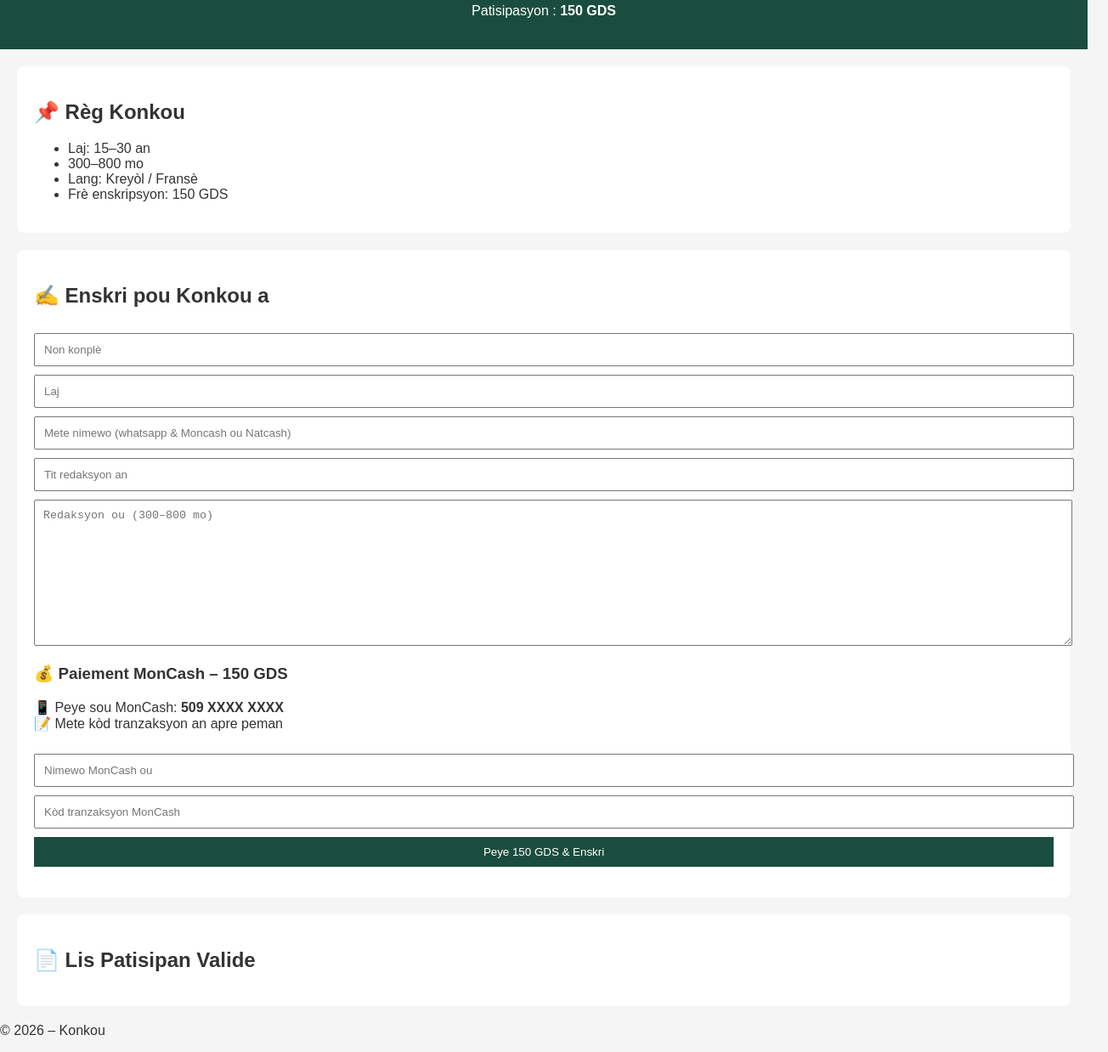
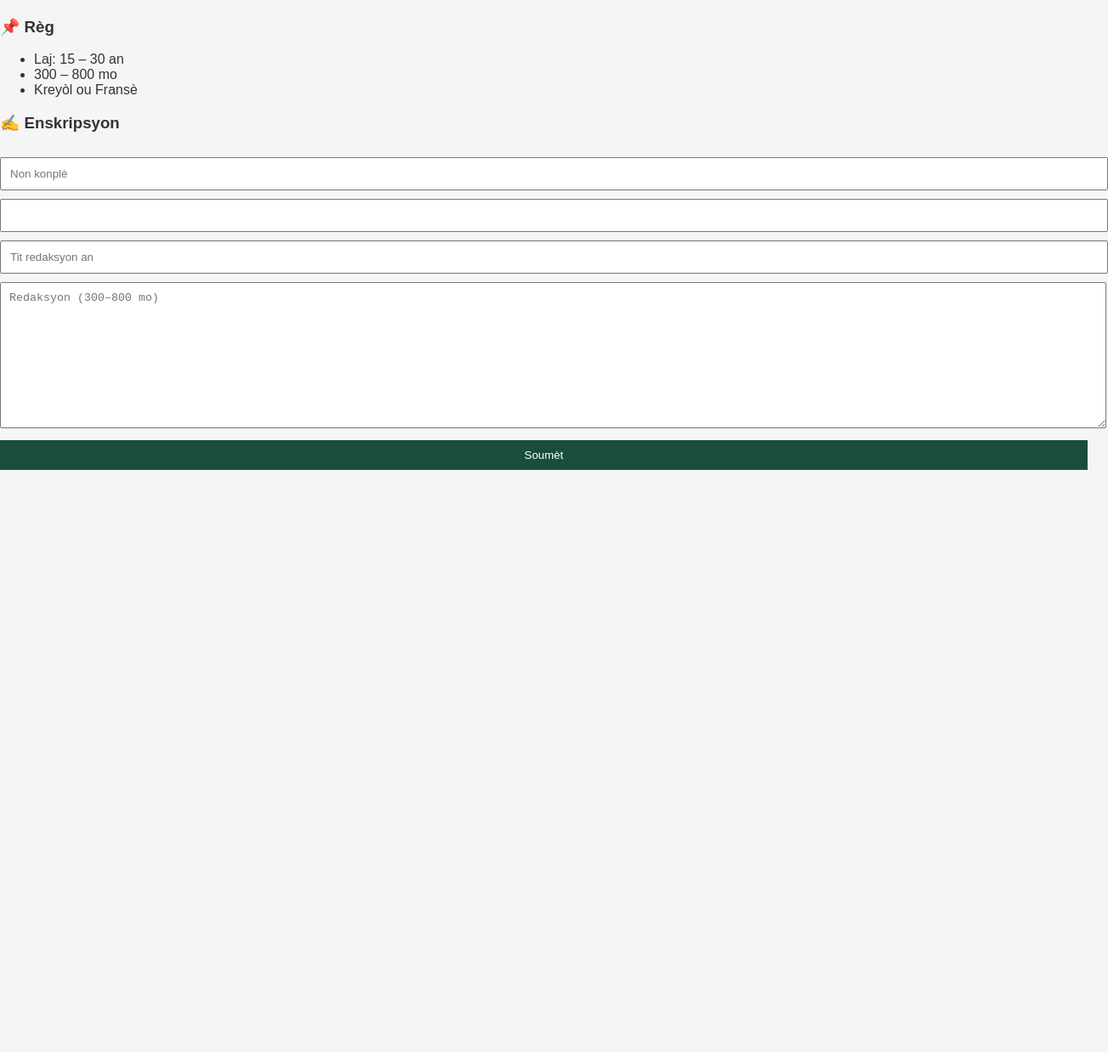
Before and after one commit to radot1530-ai/-...-Konkou, a plain HTML site: page index.html in a window 1280 px wide. Shown: the part 97-1335 px from the top of the page at 85% size, 1304 px wide, since content can reach past the window. After the commit the page ends 800 px from the top, so only its background shows below. Drawn offline with Linux system fonts and the light colour scheme.

Commit message:
Update index.html

```diff
--- a/index.html
+++ b/index.html
@@ -3,60 +3,33 @@
 <head>
   <meta charset="UTF-8">
   <title>Konkou Redaksyon – Chanje Ayiti</title>
+  <meta name="viewport" content="width=device-width, initial-scale=1">
   <link rel="stylesheet" href="style.css">
 </head>
 <body>
 
-<header>
-  <h1>-📘 Konkou- </h1>
-  <p>Patisipasyon : <strong>150 GDS</strong></p>
-</header>
+<h1>📘 Konkou Redaksyon – Chanje Ayiti</h1>
 
-<section class="regles">
-  <h2>📌 Règ Konkou</h2>
-  <ul>
-    <li>Laj: 15–30 an</li>
-    <li>300–800 mo</li>
-    <li>Lang: Kreyòl / Fransè</li>
-    <li>Frè enskripsyon: 150 GDS</li>
-  </ul>
-</section>
+<p><strong>Frè:</strong> 150 GDS</p>
 
-<section class="form-section">
-  <h2>✍️ Enskri pou Konkou a</h2>
+<h3>📌 Règ</h3>
+<ul>
+  <li>Laj: 15 – 30 an</li>
+  <li>300 – 800 mo</li>
+  <li>Kreyòl ou Fransè</li>
+</ul>
 
-  <form id="inscriptionForm">
-    <input type="text" id="nom" placeholder="Non konplè" required>
-    <input type="number" id="age" min="15" max="30" placeholder="Laj" required>
-    <input type = "number" id="numéro" placeholder="Mete nimewo (whatsapp & Moncash ou Natcash)" required>
-    <input type="text" id="titre" placeholder="Tit redaksyon an" required>
+<h3>✍️ Enskripsyon</h3>
+<form id="concoursForm">
+  <input id="nom" placeholder="Non konplè" required>
+  <input id="age" type="number" min="15" max="30" required>
+  <input id="titre" placeholder="Tit redaksyon an" required>
+  <textarea id="texte" placeholder="Redaksyon (300–800 mo)" required></textarea>
+  <button type="submit">Soumèt</button>
+</form>
 
-    <textarea id="texte" placeholder="Redaksyon ou (300–800 mo)" required></textarea>
-<h3>💰 Paiement MonCash – 150 GDS</h3>
-
-<p>
-  📱 Peye sou MonCash:
-  <strong>509 XXXX XXXX</strong><br>
-  📝 Mete kòd tranzaksyon an apre peman
-</p>
-
-<input id="mcNumber" placeholder="Nimewo MonCash ou" required>
-<input id="mcCode" placeholder="Kòd tranzaksyon MonCash" required>
-    <button type="submit">Peye 150 GDS & Enskri</button>
-  </form>
-
-  <p id="message"></p>
-</section>
-
-<section class="liste">
-  <h2>📄 Lis Patisipan Valide</h2>
-  <div id="participants"></div>
-</section>
-
-<footer>
-  <p>© 2026 – Konkou </p>
-</footer>
+<p id="msg"></p>
 
 <script type="module" src="app.js"></script>
 </body>
-  </html>
+    </html>
```
